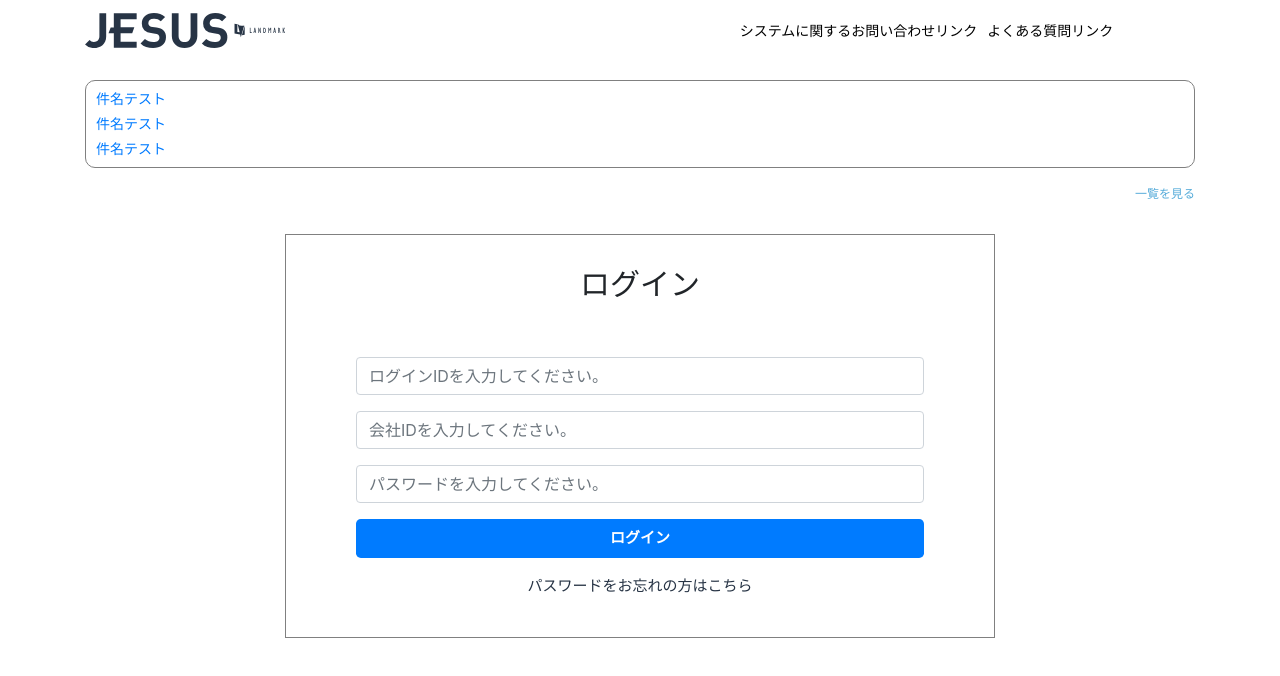
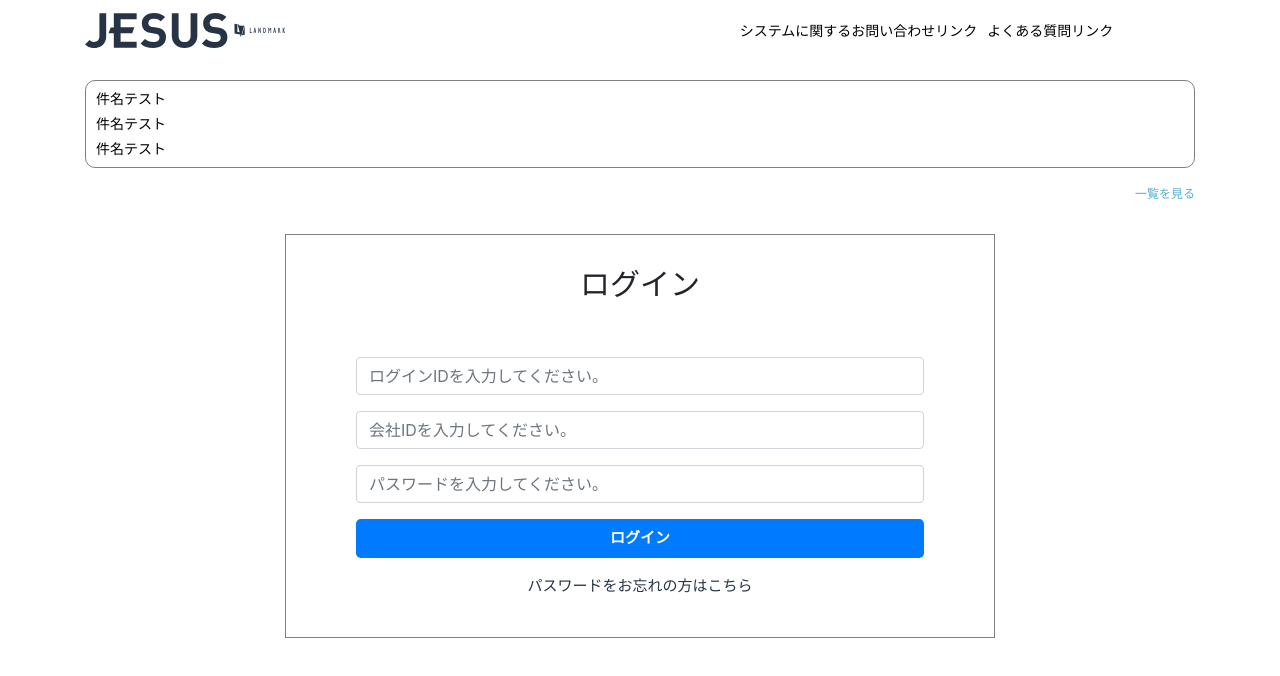
Before and after one commit to windoo2809/beetech_reactjs, a React (Create React App) app in the folder app/front/: page / in a window 1280 px wide. Shown: the top 676 px of the page. Built offline with nearby package versions, Linux system fonts and the light colour scheme; no server answers.

Commit message:
update code

```diff
--- a/app/front/src/assets/scss/screens/login.scss
+++ b/app/front/src/assets/scss/screens/login.scss
@@ -1,5 +1,5 @@
-@import '../common/variables';
-@import '../common/mixins';
+@import "../common/variables";
+@import "../common/mixins";
 
 .login-page {
   .login-content {
@@ -14,7 +14,7 @@
     @media (max-width: 991px) {
       font-size: 18px;
       padding-bottom: 12px;
-      border-bottom: 1px solid rgba(40,44,53,0.5);
+      border-bottom: 1px solid rgba(40, 44, 53, 0.5);
     }
   }
 
@@ -44,10 +44,7 @@
           a {
             display: inline-block;
             line-height: inherit;
-
-            .date {
-              color: $color-link;
-            }
+            color: black;
           }
         }
       }
@@ -106,7 +103,6 @@
     .text-login {
       font-size: 30px;
       margin-bottom: 50px;
-
     }
 
     .form-warp {
@@ -128,7 +124,7 @@
       .form-control {
         padding: 17px 12px 18px;
         border-radius: 6px;
-        border: 1px solid rgba(98,98,99,0.5);
+        border: 1px solid rgba(98, 98, 99, 0.5);
       }
     }
 
@@ -147,7 +143,7 @@
 
   &__reset-pass {
     text-align: center;
-      margin-top: 15px;
+    margin-top: 15px;
 
     a {
       display: inline-block;
@@ -169,6 +165,7 @@
     .btn {
       font-size: 15px;
       border: none;
+
       &:active {
         background-color: $background-color-main-active !important;
       }
--- a/app/front/src/screens/login.jsx
+++ b/app/front/src/screens/login.jsx
@@ -1,36 +1,38 @@
 import React from "react";
 import "../assets/scss/screens/login.scss";
 import "../assets/scss/screens/layouts/header_ver_2.scss";
-import {Container} from "react-bootstrap";
+import { Container } from "react-bootstrap";
 import logo from "../assets/images/logo-black.svg";
 
 function Login() {
   return (
     <>
-   <header className="site-header">
+      <header>
+        <div className="site-header">
           <Container>
             <div className="site-header__box">
               <div className="logo">
-                    <a href="">
+                <a href="#">
                   <img src={logo} alt="logo" className="header-logo" />
                 </a>
               </div>
               <div className="right-box">
                 <ul className="nav-link">
                   <li>
-                            <a href="/form-mail">
-                            システムに関するお問い合わせリンク
+                    <a href="#">
+                      <span>システムに関するお問い合わせリンク</span>
                     </a>
                   </li>
                   <li>
-                            <a href="/form-mail">
-                            よくある質問リンク
+                    <a href="#">
+                      <span>よくある質問リンク</span>
                     </a>
                   </li>
                 </ul>
               </div>
             </div>
           </Container>
+        </div>
       </header>
       <div className="sticky-footer not-login">
         <div className="page-template login-page">
@@ -39,31 +41,35 @@ function Login() {
               <div className="list">
                 <ul>
                   <li>
-                    <a href="#abc">
-                      <span className="name">件名テスト</span>
+                    <a href="#">
+                      <span>件名テスト</span>
                     </a>
                   </li>
                   <li>
-                    <a href="#abc">
-                      <span className="name">件名テスト</span>
+                    <a href="#">
+                      <span>件名テスト</span>
                     </a>
                   </li>
                   <li>
-                    <a href="#abc">
-                      <span className="name">件名テスト</span>
+                    <a href="#">
+                      <span>件名テスト</span>
                     </a>
                   </li>
                 </ul>
               </div>
               <div className="action-box">
-                <a href="#abc">一覧を見る</a>
+                <a href="#">
+                  <span>一覧を見る</span>
+                </a>
               </div>
             </div>
             <div className="login-content">
               <div className="login-page__box">
                 <div className="login-page__form">
                   <div className="text-login text-center">
-                  <div className="d-inline-block">ログイン</div>
+                    <div className="d-inline-block">
+                      <span>ログイン</span>
+                    </div>
                   </div>
                   <div className="form-wrap">
                     <form>
@@ -111,7 +117,9 @@ function Login() {
                         </button>
                       </div>
                       <div className="login-page__reset-pass">
-                      <a href="#abc">パスワードをお忘れの方はこちら</a>
+                        <a href="/send-url-re-setting-password">
+                          <span>パスワードをお忘れの方はこちら</span>
+                        </a>
                       </div>
                     </form>
                   </div>
```
Also changed, not shown: 2 other files (tests, documents, lock files or other folders). Lines whose indentation alone changed are shown as unchanged.
